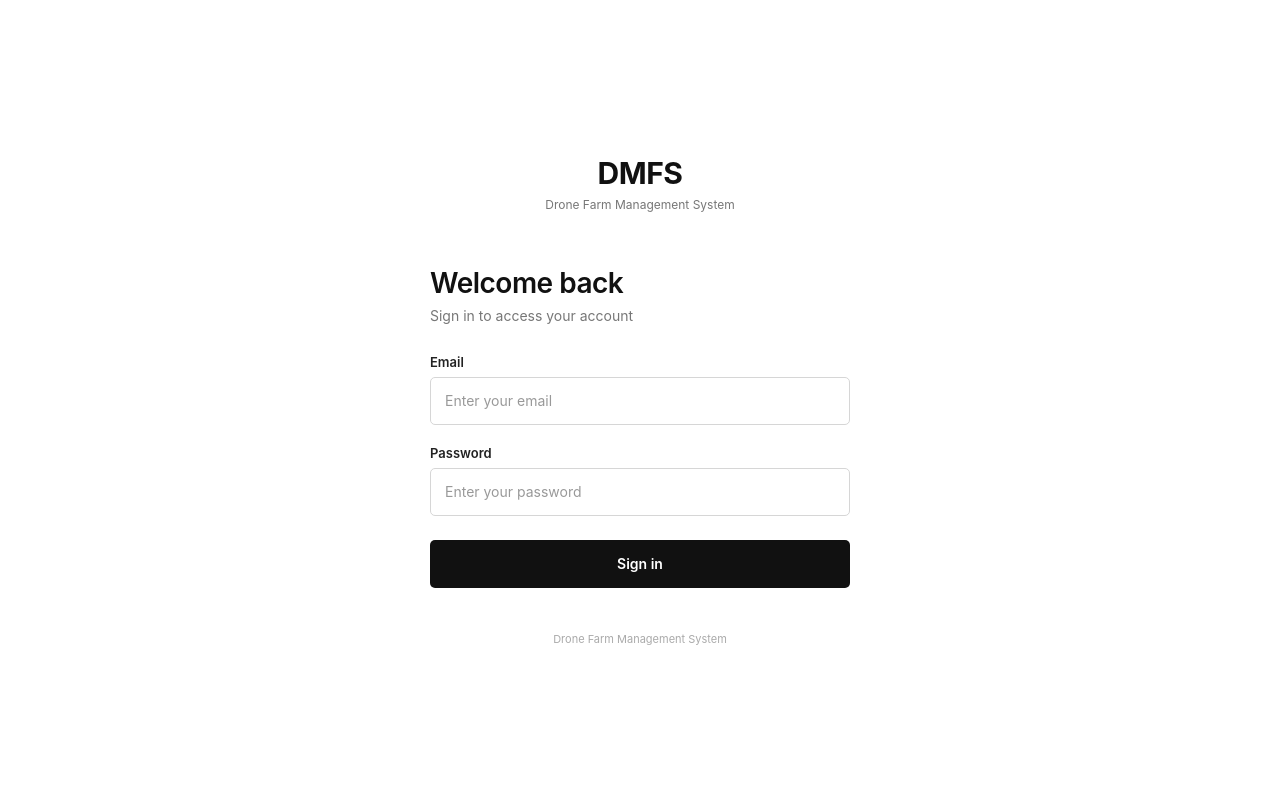
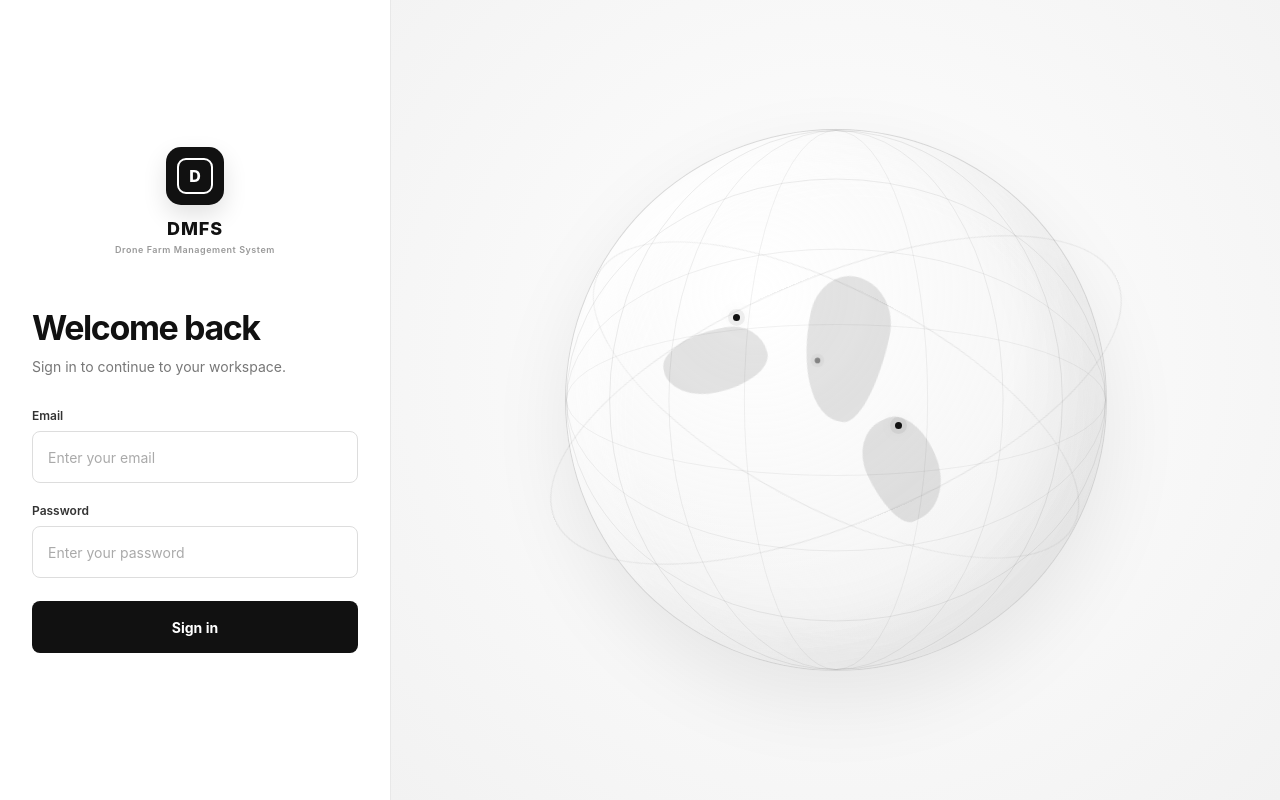
Before and after one commit to kim-rio/drone-farm-system-management, an Angular app in the folder frontend/dmfs-frontend/: page /login in a window 1280 px wide. Built offline with nearby package versions, Linux system fonts and the light colour scheme.

Commit message:
Redesign login page

```diff
--- a/frontend/dmfs-frontend/src/app/auth/login/login.html
+++ b/frontend/dmfs-frontend/src/app/auth/login/login.html
@@ -1,21 +1,49 @@
 <div class="login-page">
 
-  <div class="login-container">
+  <!-- ==========================================================
+       LOGIN SIDE
+       ========================================================== -->
 
+  <section class="login-panel">
+
+    <div class="login-content">
+
+      <!-- Temporary logo — replace with official logo later -->
       <div class="brand">
-      <h1>DMFS</h1>
-      <p>Drone Farm Management System</p>
+
+        <div class="brand-logo">
+          <span class="brand-logo-mark">D</span>
         </div>
 
+        <div class="brand-name">
+          DMFS
+        </div>
+
+        <div class="brand-subtitle">
+          Drone Farm Management System
+        </div>
+
+      </div>
+
+
       <div class="login-header">
-      <h2>Welcome back</h2>
-      <p>Sign in to access your account</p>
+
+        <h1>Welcome back</h1>
+
+        <p>
+          Sign in to continue to your workspace.
+        </p>
+
       </div>
+
 
       <form class="login-form" (ngSubmit)="login()">
 
         <div class="form-group">
-        <label for="email">Email</label>
+
+          <label for="email">
+            Email
+          </label>
 
           <input
             id="email"
@@ -26,10 +54,15 @@
             autocomplete="email"
             required
           />
+
         </div>
 
+
         <div class="form-group">
-        <label for="password">Password</label>
+
+          <label for="password">
+            Password
+          </label>
 
           <input
             id="password"
@@ -40,17 +73,23 @@
             autocomplete="current-password"
             required
           />
+
         </div>
 
+
         @if (errorMessage) {
+
           <div class="error">
             {{ errorMessage }}
           </div>
+
         }
+
 
         <button
           type="submit"
-        [disabled]="loading">
+          [disabled]="loading"
+        >
 
           @if (loading) {
             Signing in...
@@ -62,10 +101,49 @@
 
       </form>
 
-    <div class="login-footer">
-      <span>Drone Farm Management System</span>
     </div>
+
+  </section>
+
+
+  <!-- ==========================================================
+       VISUAL SIDE
+       ========================================================== -->
+
+  <section class="visual-panel">
+
+    <div class="world-stage">
+
+      <div class="ambient-ring ambient-ring-one"></div>
+      <div class="ambient-ring ambient-ring-two"></div>
+
+
+      <div class="globe">
+
+        <div class="globe-latitude latitude-one"></div>
+        <div class="globe-latitude latitude-two"></div>
+        <div class="globe-latitude latitude-three"></div>
+
+        <div class="globe-longitude longitude-one"></div>
+        <div class="globe-longitude longitude-two"></div>
+        <div class="globe-longitude longitude-three"></div>
+
+        <div class="continent continent-one"></div>
+        <div class="continent continent-two"></div>
+        <div class="continent continent-three"></div>
+
+        <div class="location-point point-one"></div>
+        <div class="location-point point-two"></div>
+        <div class="location-point point-three"></div>
 
       </div>
 
+
+      <div class="orbit orbit-one"></div>
+      <div class="orbit orbit-two"></div>
+
     </div>
+
+  </section>
+
+</div>
--- a/frontend/dmfs-frontend/src/app/auth/login/login.scss
+++ b/frontend/dmfs-frontend/src/app/auth/login/login.scss
@@ -1,226 +1,662 @@
-* {
-  box-sizing: border-box;
+:host {
+  display: block;
+  width: 100%;
+  height: 100vh;
 }
+
 
 .login-page {
   width: 100%;
-  min-height: 100vh;
-  min-height: 100dvh;
+  height: 100vh;
+
+  display: flex;
+
+  overflow: hidden;
+
+  background: #ffffff;
+
+  color: #111111;
+}
+
+
+/* ==========================================================
+   LOGIN PANEL
+   ========================================================== */
+
+.login-panel {
+  position: relative;
+
+  width: 30%;
+  min-width: 390px;
+  height: 100vh;
 
   display: flex;
   align-items: center;
   justify-content: center;
 
-  padding: 32px 20px;
+  background: #ffffff;
 
-  background: #ffffff;
+  border-right: 1px solid #e8e8e8;
+
+  z-index: 10;
 }
 
-.login-container {
-  width: min(100%, 420px);
+
+.login-content {
+  width: min(350px, calc(100% - 64px));
 }
 
+
+/* ==========================================================
+   BRAND
+   ========================================================== */
+
 .brand {
+  display: flex;
+  flex-direction: column;
+  align-items: center;
+
   margin-bottom: 54px;
+
   text-align: center;
 }
 
-.brand h1 {
-  margin: 0;
 
+.brand-logo {
+  width: 58px;
+  height: 58px;
+
+  display: flex;
+  align-items: center;
+  justify-content: center;
+
+  margin-bottom: 13px;
+
+  border-radius: 15px;
+
+  background: #111111;
+
+  box-shadow:
+    0 10px 25px rgba(0, 0, 0, 0.12);
+}
+
+
+.brand-logo-mark {
+  width: 32px;
+  height: 32px;
+
+  display: flex;
+  align-items: center;
+  justify-content: center;
+
+  border: 2px solid #ffffff;
+  border-radius: 9px;
+
+  color: #ffffff;
+
+  font-size: 16px;
+  font-weight: 800;
+}
+
+
+.brand-name {
   color: #111111;
 
-  font-size: 30px;
-  font-weight: 700;
-  letter-spacing: -0.5px;
+  font-size: 18px;
+  font-weight: 800;
+
+  letter-spacing: 0.05em;
 }
 
-.brand p {
-  margin: 6px 0 0;
 
-  color: #777777;
+.brand-subtitle {
+  margin-top: 5px;
 
-  font-size: 12px;
+  color: #999999;
+
+  font-size: 9px;
+  font-weight: 600;
+
+  letter-spacing: 0.06em;
 }
+
+
+/* ==========================================================
+   LOGIN HEADER
+   ========================================================== */
 
 .login-header {
   margin-bottom: 30px;
 }
 
-.login-header h2 {
-  margin: 0 0 7px;
+
+.login-header h1 {
+  margin: 0;
 
   color: #111111;
 
-  font-size: 28px;
-  font-weight: 600;
-  letter-spacing: -0.5px;
+  font-size: 34px;
+  line-height: 1.1;
+
+  font-weight: 700;
+
+  letter-spacing: -1.4px;
 }
 
+
 .login-header p {
-  margin: 0;
+  margin: 10px 0 0;
 
   color: #777777;
 
   font-size: 14px;
+  line-height: 1.6;
 }
 
+
+/* ==========================================================
+   FORM
+   ========================================================== */
+
 .login-form {
-  width: 100%;
-
   display: flex;
   flex-direction: column;
+
   gap: 20px;
 }
 
+
 .form-group {
-  width: 100%;
-
   display: flex;
   flex-direction: column;
-  gap: 7px;
+
+  gap: 8px;
 }
 
-label {
-  color: #222222;
 
-  font-size: 13px;
+.form-group label {
+  color: #333333;
+
+  font-size: 12px;
   font-weight: 600;
 }
 
-input {
+
+.form-group input {
   width: 100%;
-  height: 48px;
+  height: 52px;
 
-  padding: 0 14px;
+  box-sizing: border-box;
 
-  border: 1px solid #d6d6d6;
-  border-radius: 5px;
+  padding: 0 15px;
+
+  border: 1px solid #dddddd;
+  border-radius: 8px;
 
   outline: none;
 
   background: #ffffff;
+
   color: #111111;
 
+  font-family: inherit;
   font-size: 14px;
 
   transition:
-    border-color 0.15s ease,
-    box-shadow 0.15s ease;
+    border-color 180ms ease,
+    box-shadow 180ms ease;
 }
 
-input::placeholder {
-  color: #999999;
+
+.form-group input::placeholder {
+  color: #aaaaaa;
 }
 
-input:focus {
+
+.form-group input:hover {
+  border-color: #cfcfcf;
+}
+
+
+.form-group input:focus {
   border-color: #111111;
 
   box-shadow:
-    0 0 0 2px rgba(0, 0, 0, 0.05);
+    0 0 0 3px rgba(0, 0, 0, 0.055);
 }
 
+
+/* ==========================================================
+   ERROR
+   ========================================================== */
+
 .error {
-  width: 100%;
+  padding: 11px 13px;
 
-  padding: 10px 12px;
+  border: 1px solid #f0caca;
+  border-radius: 7px;
 
-  border: 1px solid #dddddd;
-  border-radius: 5px;
+  background: #fff5f5;
 
-  background: #f7f7f7;
-  color: #333333;
+  color: #c62828;
 
-  font-size: 13px;
-  line-height: 1.4;
-
-  text-align: left;
+  font-size: 12px;
+  line-height: 1.5;
 }
 
-button {
+
+/* ==========================================================
+   BUTTON
+   ========================================================== */
+
+.login-form button {
   width: 100%;
-  height: 48px;
+  height: 52px;
 
-  margin-top: 4px;
+  margin-top: 3px;
 
-  border: none;
-  border-radius: 5px;
+  border: 0;
+  border-radius: 8px;
 
   background: #111111;
+
   color: #ffffff;
 
+  font-family: inherit;
   font-size: 14px;
-  font-weight: 600;
+  font-weight: 700;
 
   cursor: pointer;
 
   transition:
-    background 0.15s ease,
-    opacity 0.15s ease;
+    transform 160ms ease,
+    background 160ms ease,
+    box-shadow 160ms ease,
+    opacity 160ms ease;
 }
 
-button:hover:not(:disabled) {
-  background: #2a2a2a;
+
+.login-form button:hover:not(:disabled) {
+  transform: translateY(-1px);
+
+  background: #222222;
+
+  box-shadow:
+    0 8px 20px rgba(0, 0, 0, 0.12);
 }
 
-button:disabled {
-  background: #777777;
+
+.login-form button:active:not(:disabled) {
+  transform: translateY(0);
+}
+
+
+.login-form button:disabled {
+  opacity: 0.45;
+
   cursor: not-allowed;
 }
 
-.login-footer {
-  margin-top: 44px;
 
-  color: #aaaaaa;
+/* ==========================================================
+   VISUAL PANEL
+   ========================================================== */
 
-  font-size: 11px;
+.visual-panel {
+  position: relative;
 
-  text-align: center;
+  width: 70%;
+  height: 100vh;
+
+  overflow: hidden;
+
+  background:
+    radial-gradient(
+      circle at 50% 45%,
+      #ffffff 0%,
+      #fafafa 38%,
+      #f2f2f2 100%
+    );
 }
 
-@media (max-width: 480px) {
 
-  .login-page {
-    padding: 24px 20px;
+/* ==========================================================
+   WORLD STAGE
+   ========================================================== */
+
+.world-stage {
+  position: absolute;
+  inset: 0;
+
+  display: flex;
+  align-items: center;
+  justify-content: center;
+
+  overflow: hidden;
+}
+
+
+/* ==========================================================
+   GLOBE
+   ========================================================== */
+
+.globe {
+  position: relative;
+
+  width: min(46vw, 540px);
+  aspect-ratio: 1;
+
+  border: 1px solid rgba(20, 20, 20, 0.15);
+
+  border-radius: 50%;
+
+  background:
+    radial-gradient(
+      circle at 35% 30%,
+      rgba(255, 255, 255, 0.95),
+      rgba(245, 245, 245, 0.8) 55%,
+      rgba(225, 225, 225, 0.42) 100%
+    );
+
+  box-shadow:
+    inset -35px -25px 70px rgba(0, 0, 0, 0.07),
+    inset 20px 20px 50px rgba(255, 255, 255, 0.9),
+    0 30px 80px rgba(0, 0, 0, 0.08);
+
+  animation: globeFloat 8s ease-in-out infinite;
+}
+
+
+/* ==========================================================
+   GLOBE GRID
+   ========================================================== */
+
+.globe-latitude,
+.globe-longitude {
+  position: absolute;
+
+  inset: 0;
+
+  border: 1px solid rgba(30, 30, 30, 0.09);
+
+  border-radius: 50%;
+
+  pointer-events: none;
+}
+
+
+.latitude-one {
+  transform: scaleY(0.28);
+}
+
+
+.latitude-two {
+  transform: scaleY(0.56);
+}
+
+
+.latitude-three {
+  transform: scaleY(0.82);
+}
+
+
+.longitude-one {
+  transform: scaleX(0.34);
+}
+
+
+.longitude-two {
+  transform: scaleX(0.62);
+}
+
+
+.longitude-three {
+  transform: scaleX(0.84);
+}
+
+
+/* ==========================================================
+   CONTINENT FORMS
+   ========================================================== */
+
+.continent {
+  position: absolute;
+
+  background: rgba(35, 35, 35, 0.12);
+
+  filter: blur(0.2px);
+
+  transform-origin: center;
+}
+
+
+.continent-one {
+  width: 82px;
+  height: 145px;
+
+  top: 27%;
+  left: 44%;
+
+  border-radius:
+    45% 55% 35% 60%
+    / 30% 35% 65% 70%;
+
+  transform: rotate(12deg);
+}
+
+
+.continent-two {
+  width: 105px;
+  height: 62px;
+
+  top: 37%;
+  left: 18%;
+
+  border-radius:
+    60% 35% 55% 45%
+    / 45% 55% 45% 50%;
+
+  transform: rotate(-12deg);
+}
+
+
+.continent-three {
+  width: 70px;
+  height: 105px;
+
+  top: 53%;
+  left: 56%;
+
+  border-radius:
+    55% 45% 65% 35%
+    / 45% 50% 55% 65%;
+
+  transform: rotate(-25deg);
+}
+
+
+/* ==========================================================
+   LOCATION POINTS
+   ========================================================== */
+
+.location-point {
+  position: absolute;
+
+  width: 7px;
+  height: 7px;
+
+  border-radius: 50%;
+
+  background: #111111;
+
+  box-shadow:
+    0 0 0 5px rgba(17, 17, 17, 0.06),
+    0 0 18px rgba(17, 17, 17, 0.2);
+
+  animation: pointPulse 3s ease-in-out infinite;
+}
+
+
+.point-one {
+  top: 42%;
+  left: 46%;
+}
+
+
+.point-two {
+  top: 54%;
+  left: 61%;
+
+  animation-delay: 1s;
+}
+
+
+.point-three {
+  top: 34%;
+  left: 31%;
+
+  animation-delay: 2s;
+}
+
+
+/* ==========================================================
+   ORBITS
+   ========================================================== */
+
+.orbit {
+  position: absolute;
+
+  width: min(52vw, 610px);
+  aspect-ratio: 2.5;
+
+  border: 1px solid rgba(20, 20, 20, 0.08);
+
+  border-radius: 50%;
+
+  pointer-events: none;
+}
+
+
+.orbit-one {
+  transform: rotate(-23deg);
+
+  animation: orbitMove 14s linear infinite;
+}
+
+
+.orbit-two {
+  transform: rotate(28deg) scale(0.88);
+
+  animation: orbitMoveReverse 18s linear infinite;
+}
+
+
+/* ==========================================================
+   ANIMATIONS
+   ========================================================== */
+
+@keyframes globeFloat {
+
+  0%,
+  100% {
+    transform: translateY(0) scale(1);
   }
 
-  .brand {
-    margin-bottom: 42px;
+  50% {
+    transform: translateY(-8px) scale(1.008);
   }
 
-  .brand h1 {
-    font-size: 27px;
+}
+
+
+@keyframes pointPulse {
+
+  0%,
+  100% {
+    opacity: 0.45;
+    transform: scale(0.8);
   }
 
-  .login-header h2 {
-    font-size: 25px;
+  50% {
+    opacity: 1;
+    transform: scale(1.15);
   }
 
-  .login-form {
-    gap: 17px;
-  }
 }
 
-@media (max-width: 360px) {
 
-  .login-page {
-    padding: 20px 16px;
+@keyframes orbitMove {
+
+  from {
+    transform: rotate(-23deg) scale(1);
   }
 
-  .brand {
-    margin-bottom: 34px;
+  to {
+    transform: rotate(337deg) scale(1);
   }
 
-  .login-header {
-    margin-bottom: 24px;
+}
+
+
+@keyframes orbitMoveReverse {
+
+  from {
+    transform: rotate(28deg) scale(0.88);
   }
 
-  .login-header h2 {
-    font-size: 23px;
+  to {
+    transform: rotate(-332deg) scale(0.88);
   }
 
-  input,
-  button {
-    height: 46px;
+}
+
+
+/* ==========================================================
+   RESPONSIVE
+   ========================================================== */
+
+@media (max-width: 1100px) {
+
+  .login-panel {
+    width: 40%;
+    min-width: 350px;
   }
+
+  .visual-panel {
+    width: 60%;
+  }
+
+  .globe {
+    width: min(42vw, 450px);
+  }
+
 }
+
+
+@media (max-width: 760px) {
+
+  .login-panel {
+    width: 100%;
+    min-width: 0;
+  }
+
+  .visual-panel {
+    display: none;
+  }
+
+  .login-content {
+    width: min(380px, calc(100% - 48px));
+  }
+
+}
+
+
+@media (prefers-reduced-motion: reduce) {
+
+  .globe,
+  .location-point,
+  .orbit {
+    animation: none;
+  }
+
+}
```
Lines whose indentation alone changed are shown as unchanged.
